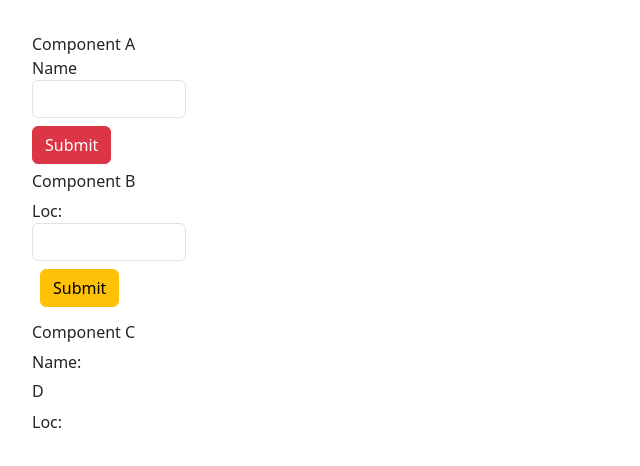
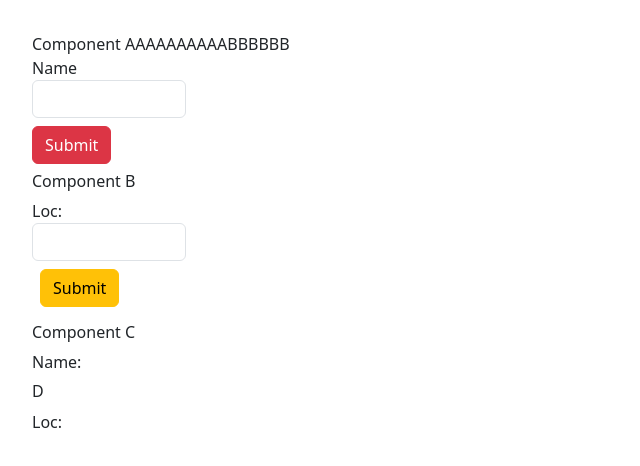
Before and after one commit to rohitkain729/Next.js-Redux-Code, a Next.js app: page / in a window 1280 px wide. Shown: the top 466 px of the page, without its empty margins (0-640 px from the left). Built offline with nearby package versions, Linux system fonts and the light colour scheme.

Commit message:
commit file A.jsx with changes aaaabbbb

```diff
--- a/src/A/A.jsx
+++ b/src/A/A.jsx
@@ -14,7 +14,7 @@ export const A = () => {
 
   return (
     <div className='w-50 m-2'>
-        <label htmlFor="">Component A</label>
+        <label htmlFor="">Component AAAAAAAAAABBBBBB</label>
         <div>
             <span>Name</span> <span><input className='form-control w-25' type="text" name="" id=""  onChange={(eve)=>{return setName(eve.target.value)}} /></span>
         </div>
```
